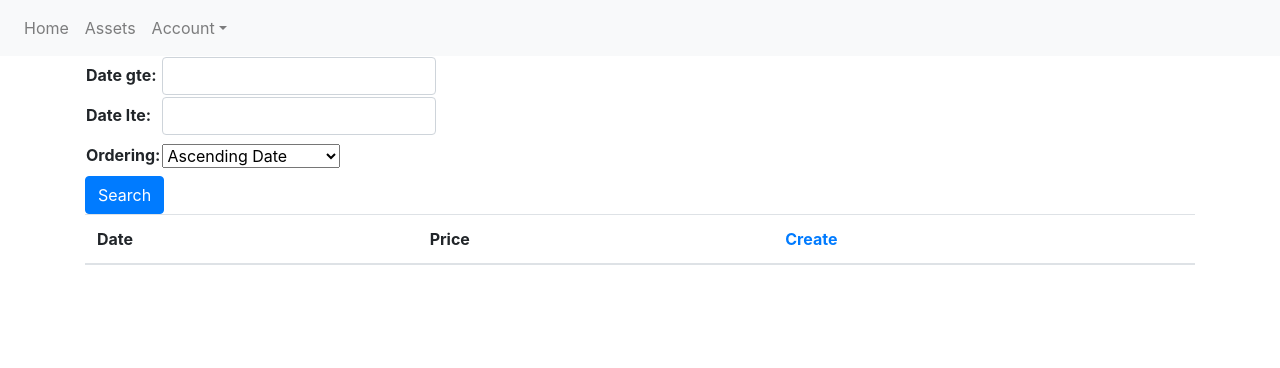
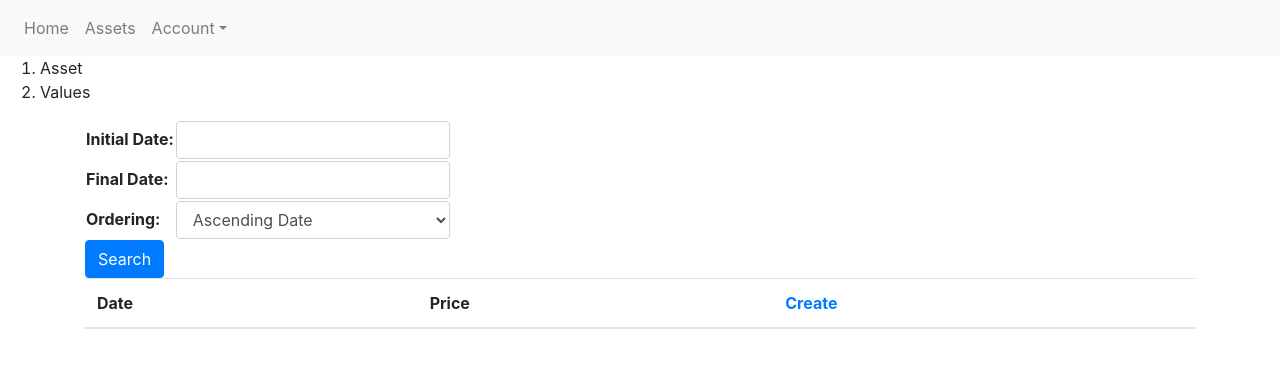
Before and after one commit to yoshiomori/Investment, a Django app: page /asset/1/value/ in a window 1280 px wide. Shown: the top 368 px of the page. Run offline with Django 3.2, Linux system fonts and the light colour scheme; the visitor is signed in with stand-in values (Sample User, id 1); data comes from the database, SQL or seed files in the repository; data that the repository does not hold is empty; some libraries are stand-ins or nearby versions.

Commit message:
- Breadcrumb  - style

```diff
--- a/accounts/templates/base.html
+++ b/accounts/templates/base.html
@@ -12,6 +12,7 @@
 <body>
     <header>
         {% include 'menu_bar.html' %}
+        {% block header %}{% endblock %}
     </header>
     <main>
         {% block main %}{% endblock %}
--- a/static/js/base.js
+++ b/static/js/base.js
@@ -61,6 +61,12 @@ $('input').each(
     }
 );
 
+$('select').each(
+    function() {
+        $(this).addClass('form-control');
+    }
+);
+
 $('tr:has(input)').addClass('form-group');
 $('.helptext').addClass('form-text text-muted');
 $('td:has(> .errorlist)').filter('td:has(> input)').each(function(){
--- a/value/forms.py
+++ b/value/forms.py
@@ -11,8 +11,8 @@ class SessionVersionValueForm(models.ModelForm):
 
 
 class ValueFilterForm(mixins.CleanNoneFormMixin, forms.Form):
-    date__gte = fields.DateField(required=False)
-    date__lte = fields.DateField(required=False)
+    date__gte = fields.DateField(required=False, label='Initial Date')
+    date__lte = fields.DateField(required=False, label='Final Date')
 
     class Media:
         js = ('js/value_list.js',)
--- a/value/templates/value/value_list.html
+++ b/value/templates/value/value_list.html
@@ -2,6 +2,17 @@
 {% load humanize %}
 
 {% block link %}
+{% endblock %}
+
+{% block header %}
+{% if view.kwargs.asset_id %}
+<nav>
+    <ol>
+        <li>Asset</li>
+        <li>Values</li>
+    </ol>
+</nav>
+{% endif %}
 {% endblock %}
 
 {% block main %}
@@ -29,7 +40,8 @@
     <tr>
         <td>{{ value.date }}</td>
         <td>R$ {{ value.price|intcomma }}</td>
-        <td><a href="{% url 'value:update' value.pk %}">update</a> <a href="{% url 'value:delete' value.pk %}">delete</a></td>
+        <td><a href="{% url 'value:update' value.pk %}">update</a> <a
+                href="{% url 'value:delete' value.pk %}">delete</a></td>
     </tr>
     {% endfor %}
     </tbody>
@@ -74,6 +86,7 @@
 
         chart.draw(table, options);
     }
+
 </script>
 {{ filter_form.media }}
 {% endif %}
```
